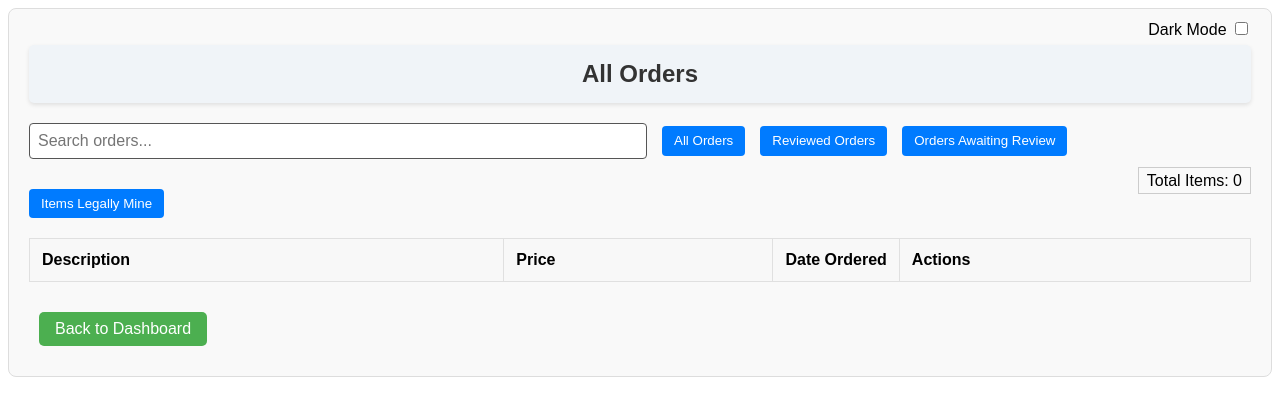
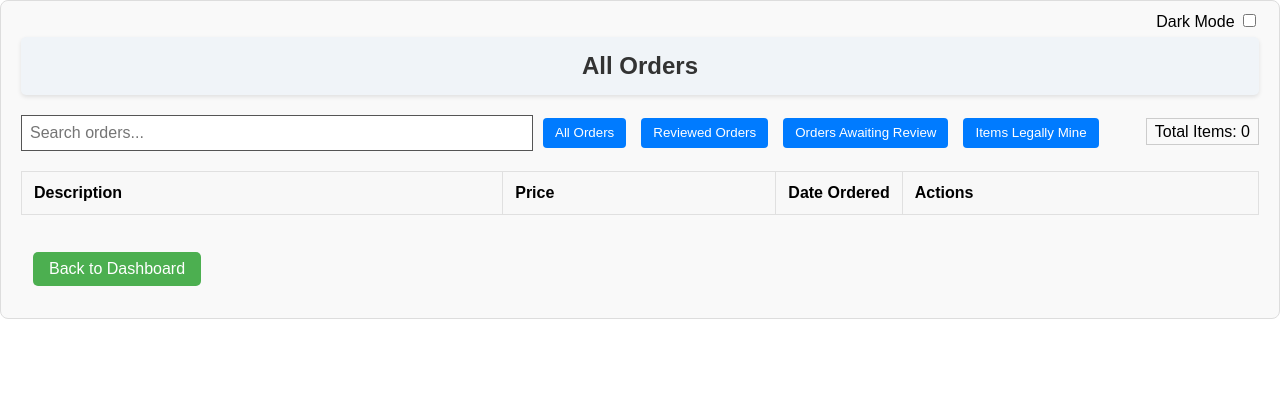
Before and after one commit to infidelus/vine-orders-app, a Flask app: page /orders in a window 1280 px wide. Shown: the top 416 px of the page. Run offline with Flask 2, Linux system fonts and the light colour scheme; data that the repository does not hold is empty.

Commit message:
Add files via upload
Made some styling changes for the search bar order button area, limited each page to showing a maximum of 50 items and added navigation buttons.

```diff
--- a/static/css/style.css
+++ b/static/css/style.css
@@ -17,7 +17,7 @@ body {
 .bottom-buttons {
     display: flex;            /* Use flexbox for alignment */
     justify-content: space-between; /* Space out the left and right buttons */
-    padding: 10px;            /* Adjust padding for proper spacing */
+    padding: 12px;            /* Adjust padding for proper spacing */
 }
 
 .import-button {
@@ -382,15 +382,26 @@ h1 {
     background-color: #c82333;  /* Darker red on hover */
 }
 
+/* Orders table container */
 .table-container {
-    overflow-x: auto; /* Enable horizontal scrolling */
-    width: 100%;      /* Make the container take full width */
+    overflow-x: auto;
+    width: 100%;
+    margin-bottom: 5px; /* Compact when no pagination */
 }
 
+/* Pagination block */
+.pagination {
+    display: flex;
+    justify-content: flex-start;
+    align-items: center;
+    gap: 6px;
+    margin-top: 16px;
+}
 
-
-
-
+/* Extra space only when pagination exists */
+.pagination + .bottom-buttons {
+    margin-top: 28px;
+}
 
 /* Orders Table Styling */
 .orders-table {
@@ -492,17 +503,13 @@ h1 {
     border: 1px solid #555555;
 }
 
-/* Search Bar */
+/* Base search input styling (appearance only) */
 .search-bar {
     padding: 8px;
     font-size: 16px;
-    width: 600px; /* Fixed width for the search bar */
-    border: 1px solid #ccc;
-    border-radius: 4px;
-    margin-right: 5px; /* Adjusted for extra space */
-    margin-bottom: 20px;
-    min-width: 200px; /* Ensures it doesn't shrink too small */
-    max-width: 100%; /* Prevents overflow */
+    min-width: 200px;
+    max-width: 100%;
+    box-sizing: border-box;
 }
 
 /* Filter buttons */
@@ -535,33 +542,29 @@ h1 {
 
 /* Filters container */
 .filters {
-    display: flex;
-    justify-content: space-between;
-    align-items: center;
-    flex-wrap: wrap; /* Enables wrapping when space runs out */
-    gap: 10px; /* Adds spacing between elements */
-    width: 100%;
-    box-sizing: border-box; /* Ensures padding doesn't affect width calculations */
-/*    margin-bottom: 20px; /* Adds space below the filters to separate them from the table */
+    display: grid;
+    grid-template-columns: 1fr auto;
+    grid-template-rows: auto auto;
+    grid-template-areas:
+        "left right"
+        "left .";
+    align-items: start;
+    gap: 10px;
+    margin-bottom: 20px;
 }
 
-/* Left section with search bar and buttons */
 .filters-left {
+    grid-area: left;
     display: flex;
-    flex-wrap: wrap; /* Ensures wrapping on smaller screens */
+    flex-wrap: wrap;
     align-items: center;
-    gap: 10px; /* Adds spacing between elements */
-    flex: 1; /* Allows it to grow and shrink */
-    min-width: 0; /* Prevents overflow when shrinking */
+    gap: 10px;
 }
 
-/* Right section with item count */
 .filters-right {
-    flex-shrink: 0; /* Prevents the "Total Items" from shrinking */
-    text-align: right;
-    margin-left: auto; /* Pushes it to the far right */
-    white-space: nowrap; /* Keeps the text on one line */
-    width: auto; /* Let the width adjust to its content */
+    grid-area: right;
+    align-self: start;      /* important: never drift between rows */
+    margin-top: 8px;        /* tiny optical alignment tweak */
 }
 
 /* Total Items Styling */
@@ -785,113 +788,224 @@ html[data-theme='dark'],body[data-theme='dark'] {
     color: #CCCCCC !important;  /* Light gray for hover effect */
 }
 
-/* Adjust the form to have two columns where possible */
+/* ===============================
+   Responsive layout adjustments
+   =============================== */
+
+/* Adjust form layout on mobile */
 @media (max-width: 768px) {
     .form-row {
-        grid-template-columns: 1fr; /* Single column on mobile */
+        grid-template-columns: 1fr;
     }
 }
 
-/* Responsiveness for smaller screens */
+/* Orders table column width scaling */
 @media (max-width: 1200px) {
     .orders-table td:first-child {
-        max-width: 600px; /* Reduce the width of the first column */
+        max-width: 600px;
     }
 }
 
 @media (max-width: 900px) {
     .orders-table td:first-child {
-        max-width: 400px; /* Further reduce for mid-sized screens */
+        max-width: 400px;
     }
 }
 
 @media (max-width: 600px) {
     .orders-table td:first-child {
-        max-width: 200px; /* Compact for smaller screens */
+        max-width: 200px;
     }
 }
 
-/* Reduce font size and padding for smaller screens */
+/* Reduce table font size / padding */
 @media (max-width: 1000px) {
-    .orders-table th, .orders-table td {
+    .orders-table th,
+    .orders-table td {
         font-size: 0.9em;
         padding: 6px;
     }
 }
 
 @media (max-width: 600px) {
-    .orders-table th, .orders-table td {
+    .orders-table th,
+    .orders-table td {
         font-size: 0.8em;
         padding: 4px;
     }
 }
 
-/* Media queries for smaller screens */
-@media (max-width: 1000px) {
+/* Stack filters only on small screens */
+@media (max-width: 700px) {
     .filters {
-        flex-direction: column; /* Stacks elements vertically */
-        align-items: flex-start; /* Aligns items to the left */
-        margin-bottom: 20px; /* Ensure enough space below the filters */
+        flex-direction: column;
+        align-items: flex-start;
     }
 
     .filters-left,
     .filters-right {
-        width: 100%; /* Each section takes up the full width */
-        text-align: left; /* Aligns content to the left */
-    }
-
-/* Wrapping behavior for smaller screens */
-@media (max-width: 600px) {
-    .filters-right {
-        width: 100%; /* Take full width on small screens */
-        text-align: left; /* Align text to the left for better readability */
-        margin-top: 10px;
+        width: 100%;
     }
 }
 
 @media (max-width: 600px) {
+    .filters-right {
+        margin-top: 10px;
+    }
+
     .btn-filter {
-        flex: 1; /* Makes buttons expand evenly */
+        flex: 1;
         text-align: center;
     }
+}
 
-/* Responsive Breakpoints */
+/* Dashboard / stats responsiveness */
 @media (max-width: 768px) {
     .stat-box {
-        flex: 1 1 calc(50% - 15px); /* 2 stats per row on tablets */
+        flex: 1 1 calc(50% - 15px);
     }
 
     .review-period {
-        flex: 1 1 100%; /* Full width for the review period on tablets */
+        flex: 1 1 100%;
     }
 
     .stat-row {
-        flex-wrap: wrap; /* Ensures the rows wrap correctly */
+        flex-wrap: wrap;
     }
 }
 
 @media (max-width: 480px) {
-    .stat-box {
-        flex: 1 1 100%; /* Full width for each stat on small screens */
-    }
-
+    .stat-box,
     .review-period {
-        flex: 1 1 100%; /* Keep full width for the review period */
+        flex: 1 1 100%;
     }
 }
 
-/* Responsive behavior for smaller screens */
+/* Two-column layouts stack on smaller screens */
 @media (max-width: 768px) {
     .left-column,
     .right-column {
-        flex: 1 1 100%; /* Stack columns vertically */
-        margin: 0; /* Reset margins for proper stacking */
+        flex: 1 1 100%;
+        margin: 0;
     }
 }
 
-/* Ensure ultra-wide displays don’t leave gaps */
-body, html {
-    margin: 0; /* Reset default margins */
-    padding: 0; /* Reset default padding */
-    width: 100%; /* Ensure the body spans the full width */
+@media (max-width: 600px) {
+    .pagination {
+        justify-content: flex-start;
+        flex-wrap: nowrap;
+        overflow-x: auto;
+        -webkit-overflow-scrolling: touch;
+        padding-bottom: 6px;
+    }
+
+    .pagination a,
+    .pagination .current-page {
+        flex: 0 0 auto;
+        white-space: nowrap;
+    }
 }
+
+/* ===============================
+   Global layout sanity
+   =============================== */
+
+html,
+body {
+    margin: 0;
+    padding: 0;
+    width: 100%;
+}
+
+/* ===============================
+   Orders page – filters & search
+   =============================== */
+
+/* Search form must be layout-only */
+.search-form {
+    background: transparent !important;
+    padding: 0 !important;
+    margin: 0 !important;
+    display: flex;
+    align-items: center;
+}
+
+.dark-mode .search-form {
+    background: transparent !important;
+}
+
+/* Orders page: responsive search bar sizing */
+.filters-left .search-bar {
+    width: clamp(280px, 40vw, 520px);
+    flex: 0 1 auto;
+    box-sizing: border-box;
+}
+
+/* Filter buttons spacing */
+.filters-left .btn-filter {
+    margin-bottom: 0;
+}
+
+/* ===============================
+   Pagination
+   =============================== */
+
+.pagination {
+    display: flex;
+    gap: 6px;
+    margin-top: 16px;
+}
+
+/* Page links */
+.pagination .page-link {
+    background-color: #4a4a4a;
+    color: #fff;
+    padding: 6px 12px;
+    border-radius: 4px;
+    text-decoration: none;
+    font-size: 0.9em;
+    border: 1px solid #666;
+}
+
+.pagination .page-link:hover {
+    background-color: #5a5a5a;
+}
+
+/* Active page */
+.pagination .current-page {
+    background-color: #777;
+    color: #000;
+    padding: 6px 12px;
+    border-radius: 4px;
+    font-size: 0.9em;
+    font-weight: bold;
+    border: 1px solid #888;
+}
+
+/* Ellipsis */
+.pagination-ellipsis {
+    padding: 6px 8px;
+    color: #888;
+    user-select: none;
+}
+
+/* Dark mode */
+.dark-mode .pagination .page-link {
+    background-color: #444;
+    color: #eee;
+    border-color: #555;
+}
+
+.dark-mode .pagination .page-link:hover {
+    background-color: #555;
+}
+
+.dark-mode .pagination .current-page {
+    background-color: #888;
+    color: #000;
+    border-color: #888;
+}
+
+.dark-mode .pagination-ellipsis {
+    color: #aaa;
+}
```
